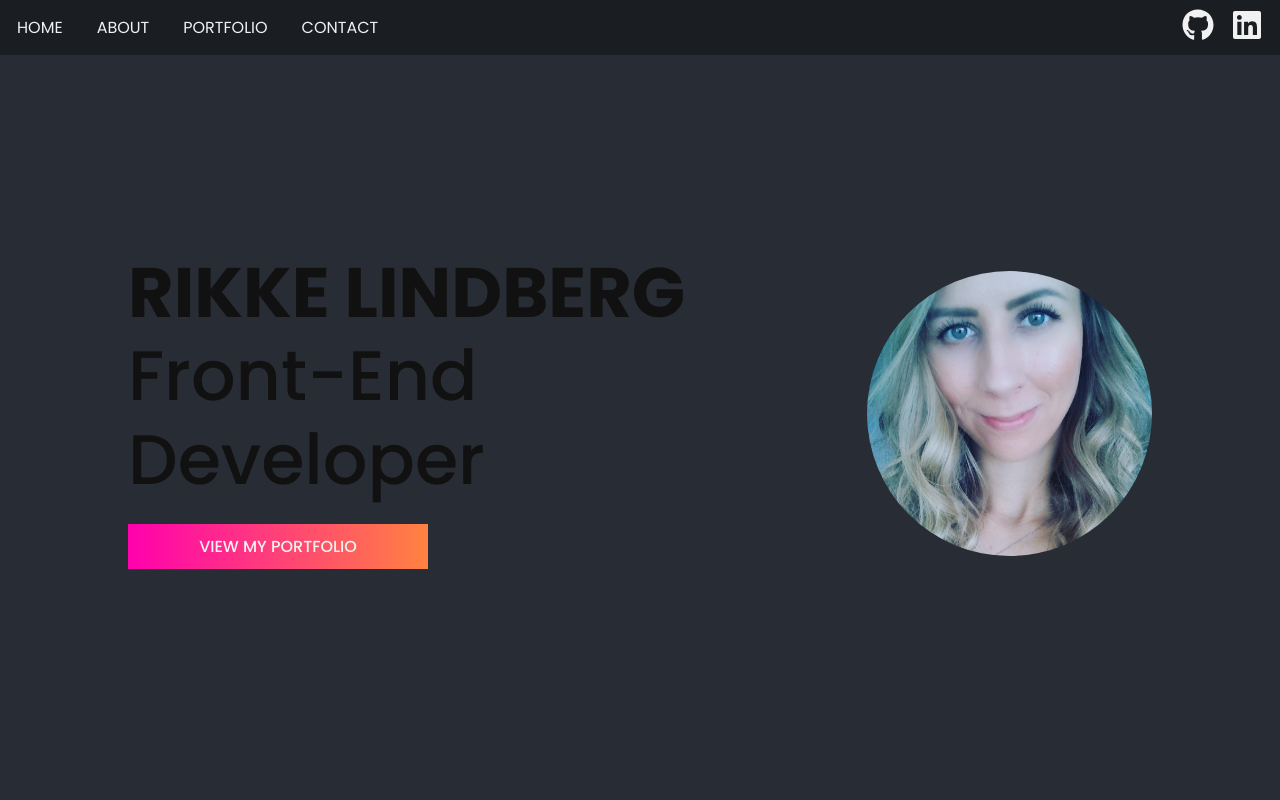
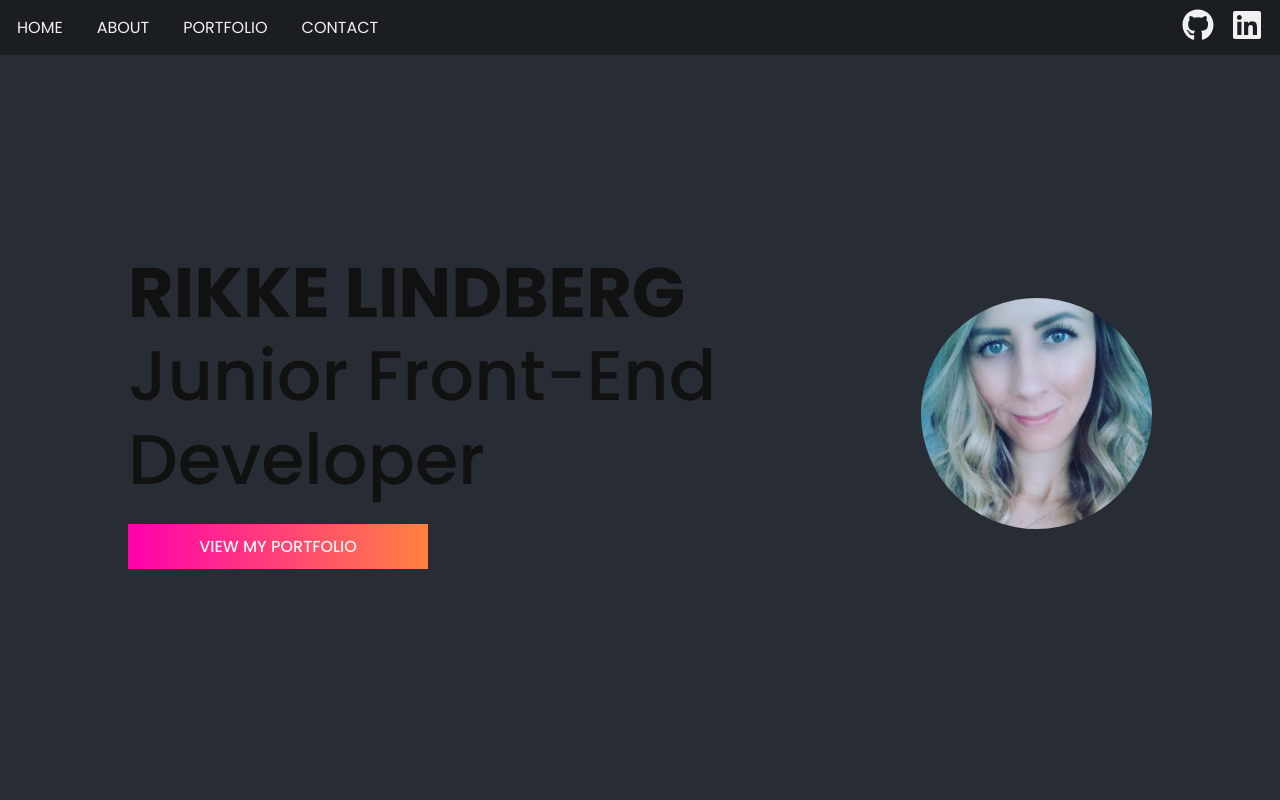
Before and after one commit to RikkeLindberg/portfolio-v2, a Next.js app: page / in a window 1280 px wide. Shown: the top 800 px of the page. Built offline with nearby package versions, Linux system fonts and the light colour scheme.

Commit message:
change title for heading 2

```diff
--- a/components/Hero.js
+++ b/components/Hero.js
@@ -5,8 +5,8 @@ import styles from './Hero.module.css';
 export default function Hero() {
     return (
         <div className={styles.hero}>
-            <Heading size="1" title="Rikke Lindberg"/>
-            <Heading size="2" title="Front-End Developer"/>
+            <Heading size="1" title="Rikke lindberg"/>
+            <Heading size="2" title="Junior front-end developer"/>
             <Button link="#portfolio">View my portfolio</Button>
         </div>
     )
```
